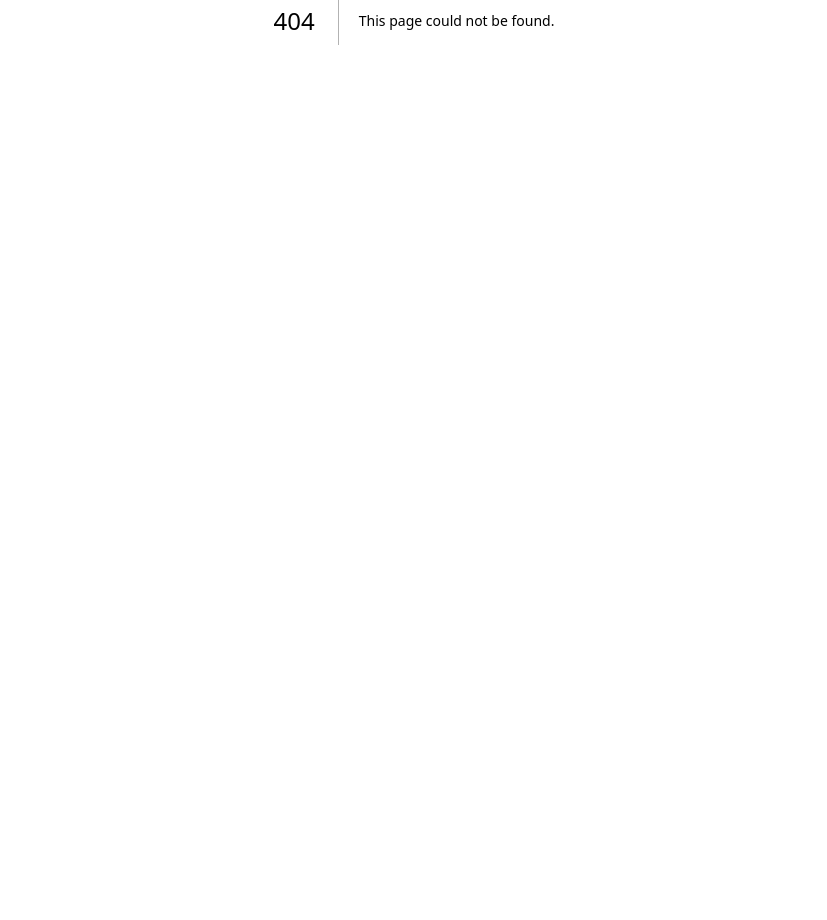
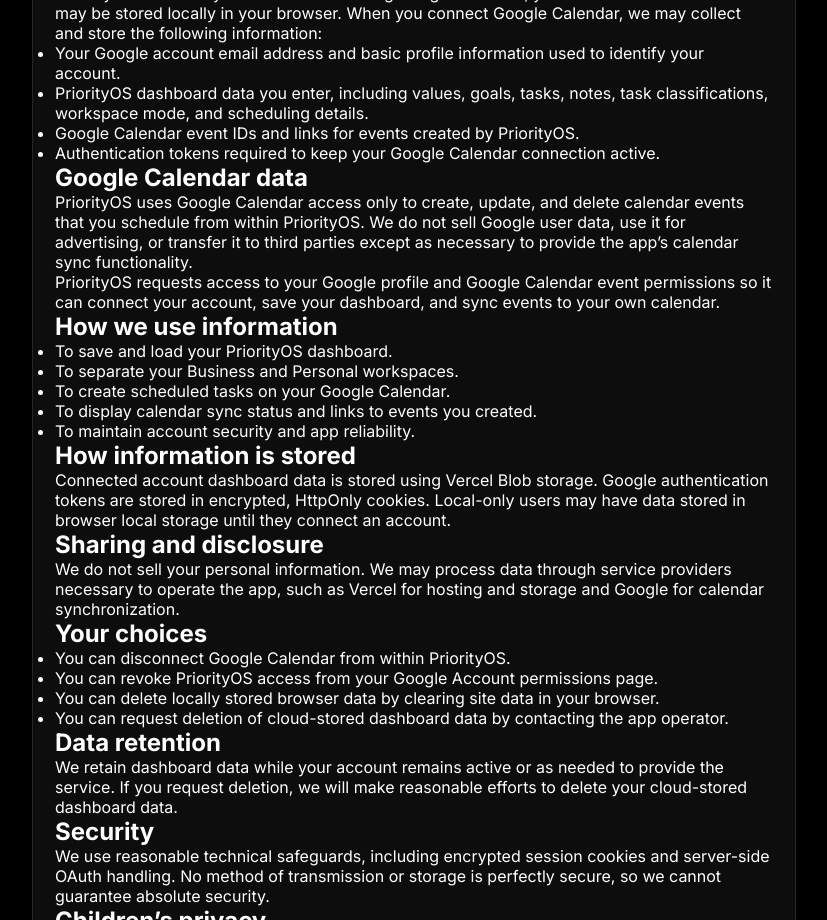
Before and after one commit to oxmstudio/priorityOS, a Next.js app: page /privacy in a window 1280 px wide. Before the commit this address had no page. Shown: the part 380-1300 px from the top of the page, without its empty margins (226-1053 px from the left). Before the commit the page ends 800 px from the top, so only its background shows below. Built offline with nearby package versions, Linux system fonts and the light colour scheme.

Commit message:
Add public privacy policy page

```diff
--- /dev/null
+++ b/app/privacy/page.jsx
@@ -0,0 +1,93 @@
+export const metadata = {
+  title: 'Privacy Policy — PriorityOS',
+  description: 'Privacy Policy for PriorityOS.'
+};
+
+export default function PrivacyPolicyPage() {
+  return (
+    <main className="main" style={{ paddingTop: 120 }}>
+      <section className="card">
+        <div className="sh-tag lg" style={{ color: 'var(--blue)' }}>
+          <span className="sh-dot" style={{ background: 'var(--blue)' }} /> Legal
+        </div>
+        <h1 className="sh-title">Privacy <span className="serif">Policy</span></h1>
+        <p className="sh-sub">Last updated: April 29, 2026</p>
+
+        <div className="legal-copy">
+          <p>
+            PriorityOS helps users organize priorities, create separate Business and Personal dashboards, and optionally sync scheduled tasks to Google Calendar. This Privacy Policy explains what information we collect, how we use it, and how you can control your data.
+          </p>
+
+          <h2>Information we collect</h2>
+          <p>When you use PriorityOS without connecting Google Calendar, your dashboard information may be stored locally in your browser. When you connect Google Calendar, we may collect and store the following information:</p>
+          <ul>
+            <li>Your Google account email address and basic profile information used to identify your account.</li>
+            <li>PriorityOS dashboard data you enter, including values, goals, tasks, notes, task classifications, workspace mode, and scheduling details.</li>
+            <li>Google Calendar event IDs and links for events created by PriorityOS.</li>
+            <li>Authentication tokens required to keep your Google Calendar connection active.</li>
+          </ul>
+
+          <h2>Google Calendar data</h2>
+          <p>
+            PriorityOS uses Google Calendar access only to create, update, and delete calendar events that you schedule from within PriorityOS. We do not sell Google user data, use it for advertising, or transfer it to third parties except as necessary to provide the app’s calendar sync functionality.
+          </p>
+          <p>
+            PriorityOS requests access to your Google profile and Google Calendar event permissions so it can connect your account, save your dashboard, and sync events to your own calendar.
+          </p>
+
+          <h2>How we use information</h2>
+          <ul>
+            <li>To save and load your PriorityOS dashboard.</li>
+            <li>To separate your Business and Personal workspaces.</li>
+            <li>To create scheduled tasks on your Google Calendar.</li>
+            <li>To display calendar sync status and links to events you created.</li>
+            <li>To maintain account security and app reliability.</li>
+          </ul>
+
+          <h2>How information is stored</h2>
+          <p>
+            Connected account dashboard data is stored using Vercel Blob storage. Google authentication tokens are stored in encrypted, HttpOnly cookies. Local-only users may have data stored in browser local storage until they connect an account.
+          </p>
+
+          <h2>Sharing and disclosure</h2>
+          <p>
+            We do not sell your personal information. We may process data through service providers necessary to operate the app, such as Vercel for hosting and storage and Google for calendar synchronization.
+          </p>
+
+          <h2>Your choices</h2>
+          <ul>
+            <li>You can disconnect Google Calendar from within PriorityOS.</li>
+            <li>You can revoke PriorityOS access from your Google Account permissions page.</li>
+            <li>You can delete locally stored browser data by clearing site data in your browser.</li>
+            <li>You can request deletion of cloud-stored dashboard data by contacting the app operator.</li>
+          </ul>
+
+          <h2>Data retention</h2>
+          <p>
+            We retain dashboard data while your account remains active or as needed to provide the service. If you request deletion, we will make reasonable efforts to delete your cloud-stored dashboard data.
+          </p>
+
+          <h2>Security</h2>
+          <p>
+            We use reasonable technical safeguards, including encrypted session cookies and server-side OAuth handling. No method of transmission or storage is perfectly secure, so we cannot guarantee absolute security.
+          </p>
+
+          <h2>Children’s privacy</h2>
+          <p>
+            PriorityOS is not intended for children under 13. We do not knowingly collect personal information from children under 13.
+          </p>
+
+          <h2>Changes to this policy</h2>
+          <p>
+            We may update this Privacy Policy from time to time. Updates will be posted on this page with a revised “Last updated” date.
+          </p>
+
+          <h2>Contact</h2>
+          <p>
+            For privacy questions or deletion requests, contact the PriorityOS operator at: <strong>legal@priorityos.app</strong>. Replace this email with your active support or legal contact before public launch.
+          </p>
+        </div>
+      </section>
+    </main>
+  );
+}
```
